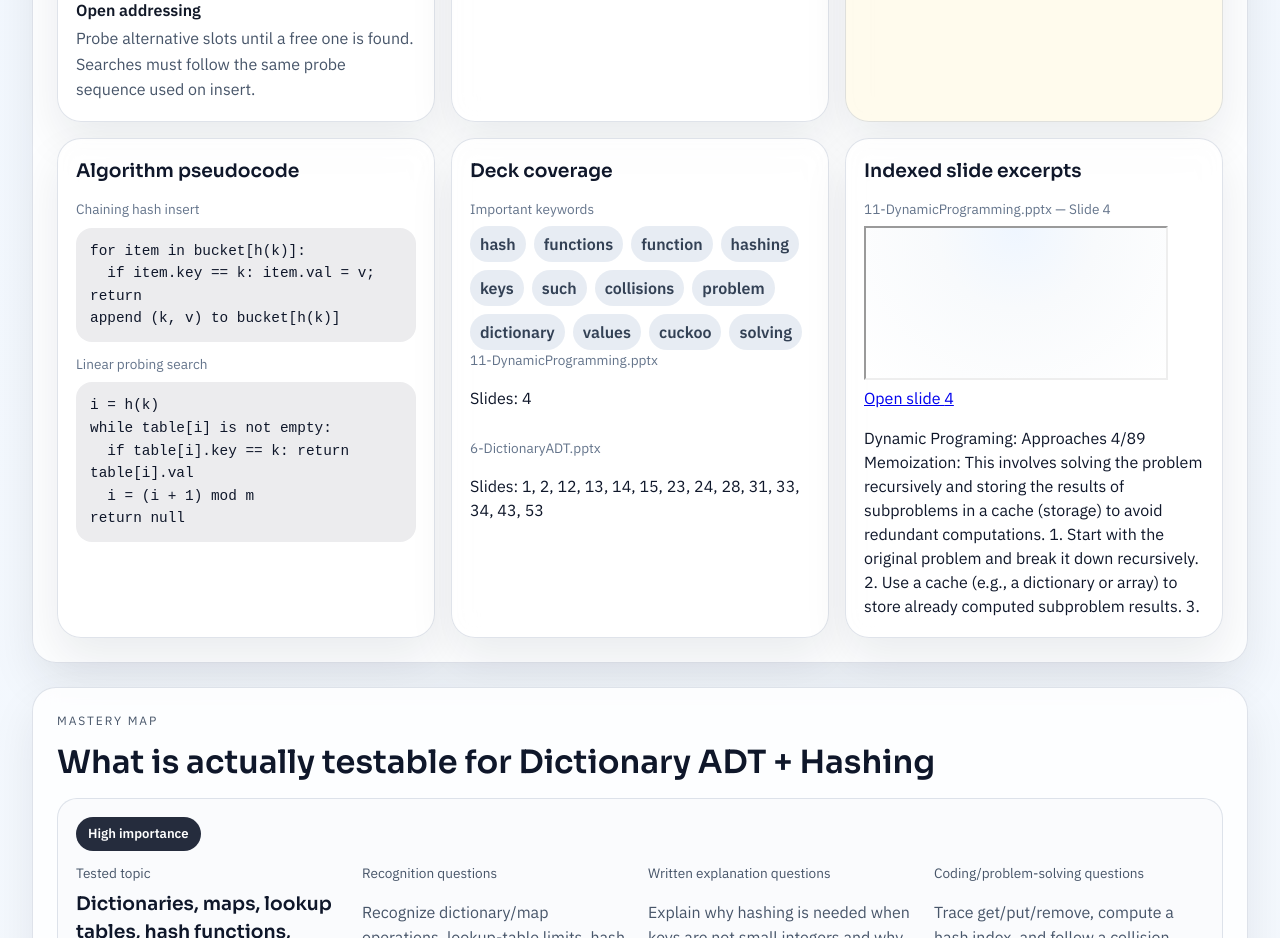
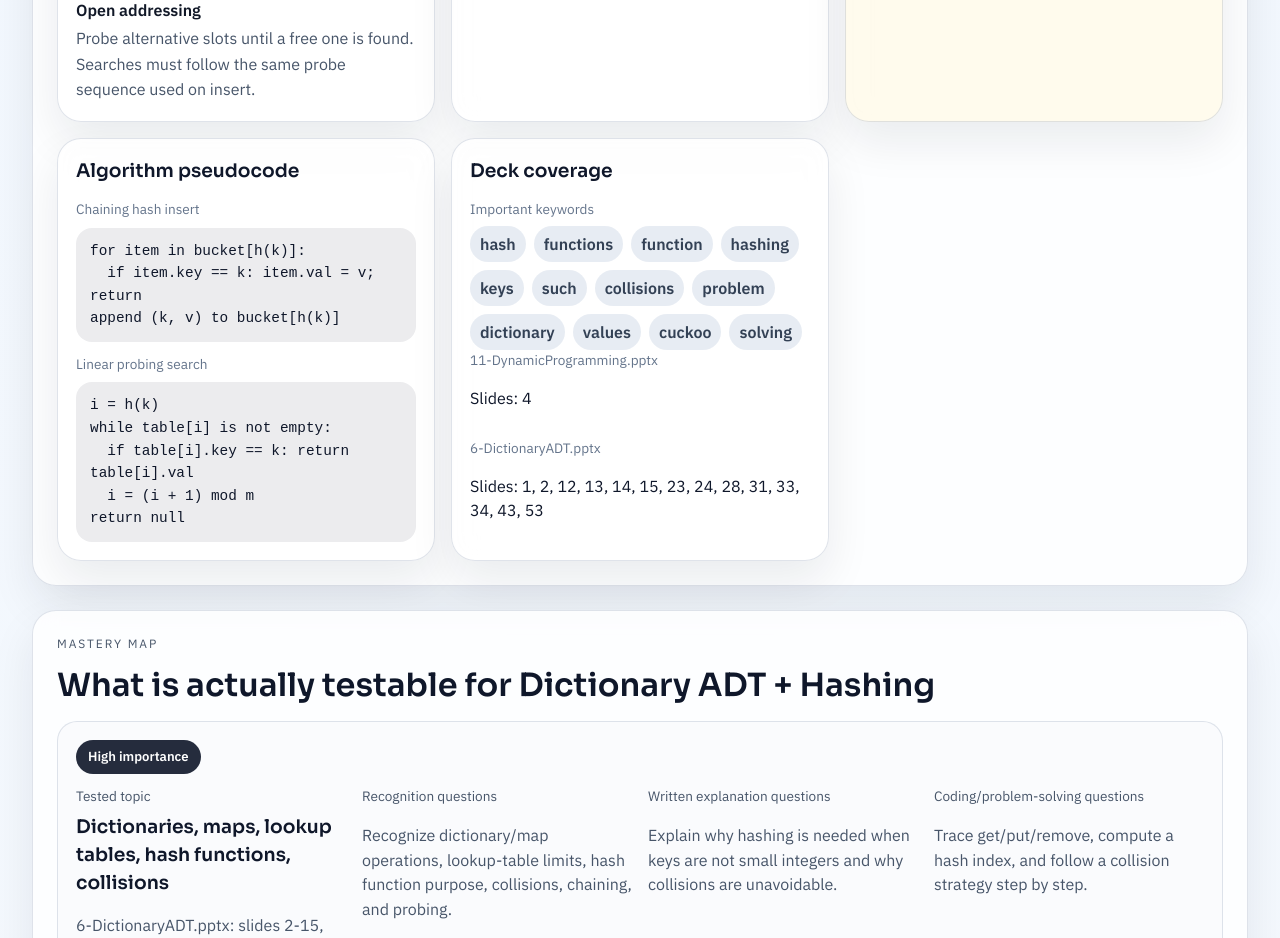
Before and after one commit to AnirudhKRamkumar/CS-435, a React (Vite) app: page / in a window 1280 px wide. Shown: the part 1720-2658 px from the top of the page. Built offline with nearby package versions, Linux system fonts and the light colour scheme.

Commit message:
fixing kruskal error

```diff
--- a/src/App.jsx
+++ b/src/App.jsx
@@ -862,11 +862,11 @@ const kruskalSteps = [
     note: "Edge AB connects two sets, merging them without creating a cycle.",
   },
   {
-    edge: "BD (10)",
+    edge: "CD (8)",
     action: "Accept",
     sets: "{A,B,C,D,E}",
-    chosen: ["AC", "BE", "AB", "BD"],
-    note: "Edge BD brings in the last vertex, completing the MST.",
+    chosen: ["AC", "BE", "AB", "CD"],
+    note: "Edge CD is the cheapest edge connecting D to the existing component, so it completes the MST.",
   },
 ];
 
@@ -2267,31 +2267,6 @@ function App() {
               </>
             ) : (
               <p>No indexed slides found for this topic yet.</p>
-            )}
-          </article>
-
-          <article className="detail-card">
-            <h3>Indexed slide excerpts</h3>
-
-            {activeIndexedSlides.length > 0 ? (
-              <div className="code-list">
-                {activeIndexedSlides.slice(0, 8).map((slide) => (
-                  <div
-                    key={`${slide.deck}-${slide.index}`}
-                    className="code-block"
-                  >
-                    <p className="label">
-                      {slide.deck} — Slide {slide.index}
-                    </p>
-
-                    <SlideSnapshot deck={slide.deck} index={slide.index} />
-
-                    <p>{slide.text}...</p>
-                  </div>
-                ))}
-              </div>
-            ) : (
-              <p>No slide excerpts found for this topic.</p>
             )}
           </article>
         </div>
```
